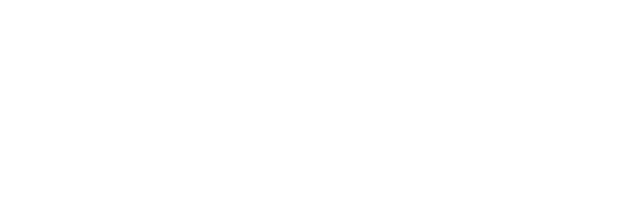
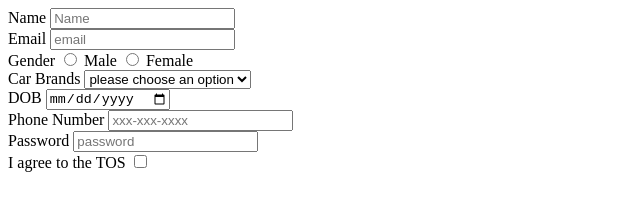
Before and after one commit to acciojob/signup-form-car-Sonu-Kaler, a website: page main.html in a window 1280 px wide. Shown: the whole page, without its empty margins (0-640 px from the left). Drawn offline with Linux system fonts and the light colour scheme.

Commit message:
created a submission

```diff
--- a/main.html
+++ b/main.html
@@ -7,6 +7,33 @@
 </head>
 
 <body>
+	<label>Name</label>
+	<input type="text" required id="name" placeholder="Name">
+	<br>
+	<label>Email</label>
+	<input type="email" required id="email" placeholder="email">
+	<br>
+	<label>Gender</label>
+	<input type="radio" required id="gender_m"> Male
+	<input type="radio" required id="gender_f"> Female
+	<br>
+	<label for="cars">Car Brands</label>
+	<select id="cars">
+		<option value+"">please choose an option</option>
+	</select>
+	<br>
+
+	<label for="dob">DOB</label>
+	<input type="date" required id="dob">
+	<br>
+	<label for="tel">Phone Number</label>
+	<input type="Tel" id="tel" placeholder="xxx-xxx-xxxx">
+	<br>
+		<label for="password">Password</label>
+	<input type="password" required id="password" placeholder="password">
+	<br>
+	<label>I agree to the TOS</label>
+	<input type="checkbox" required id="tos">
 	<!-- the entire body must be written by student -->
     <script type="text/javascript" src="./script.js">
 </script>
```
